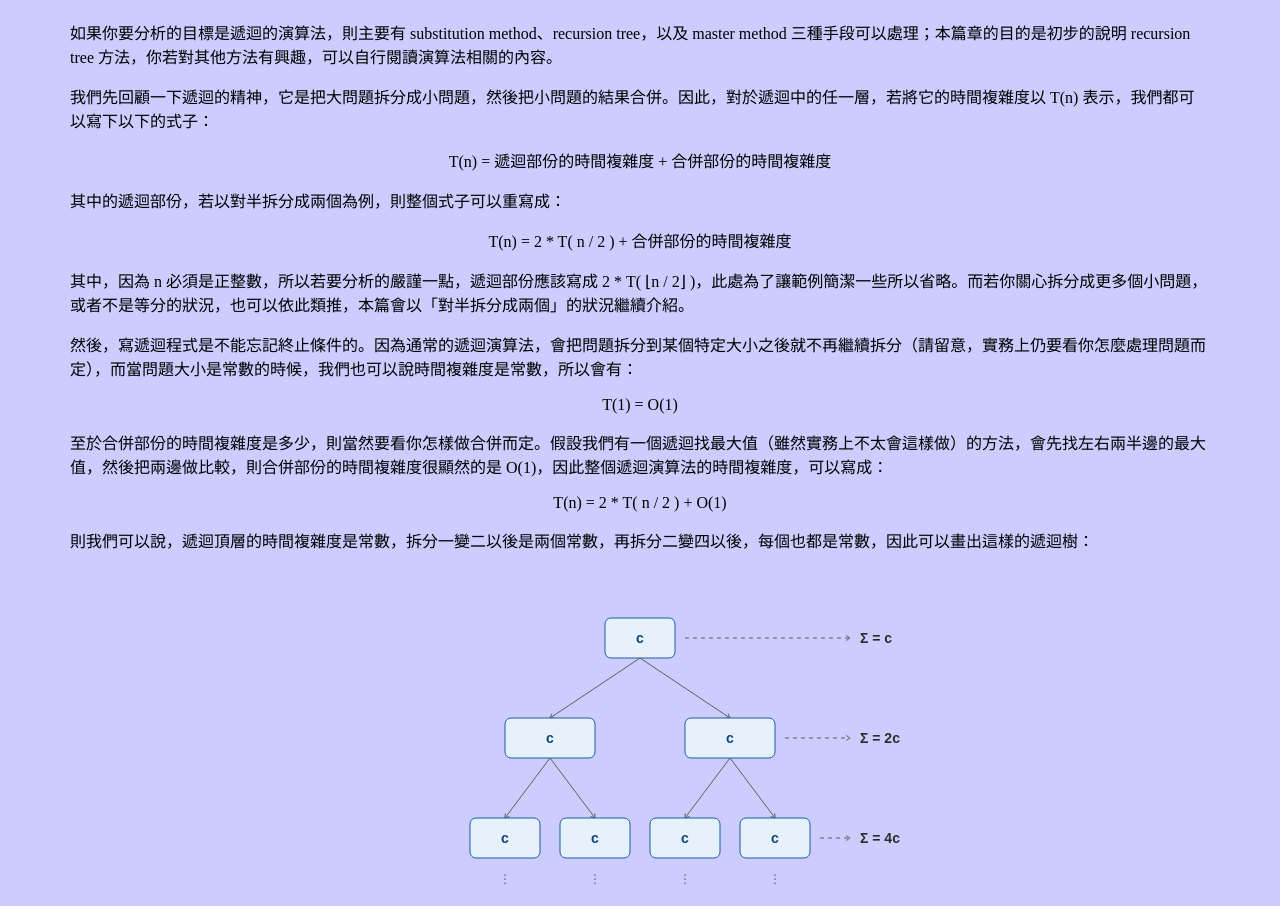
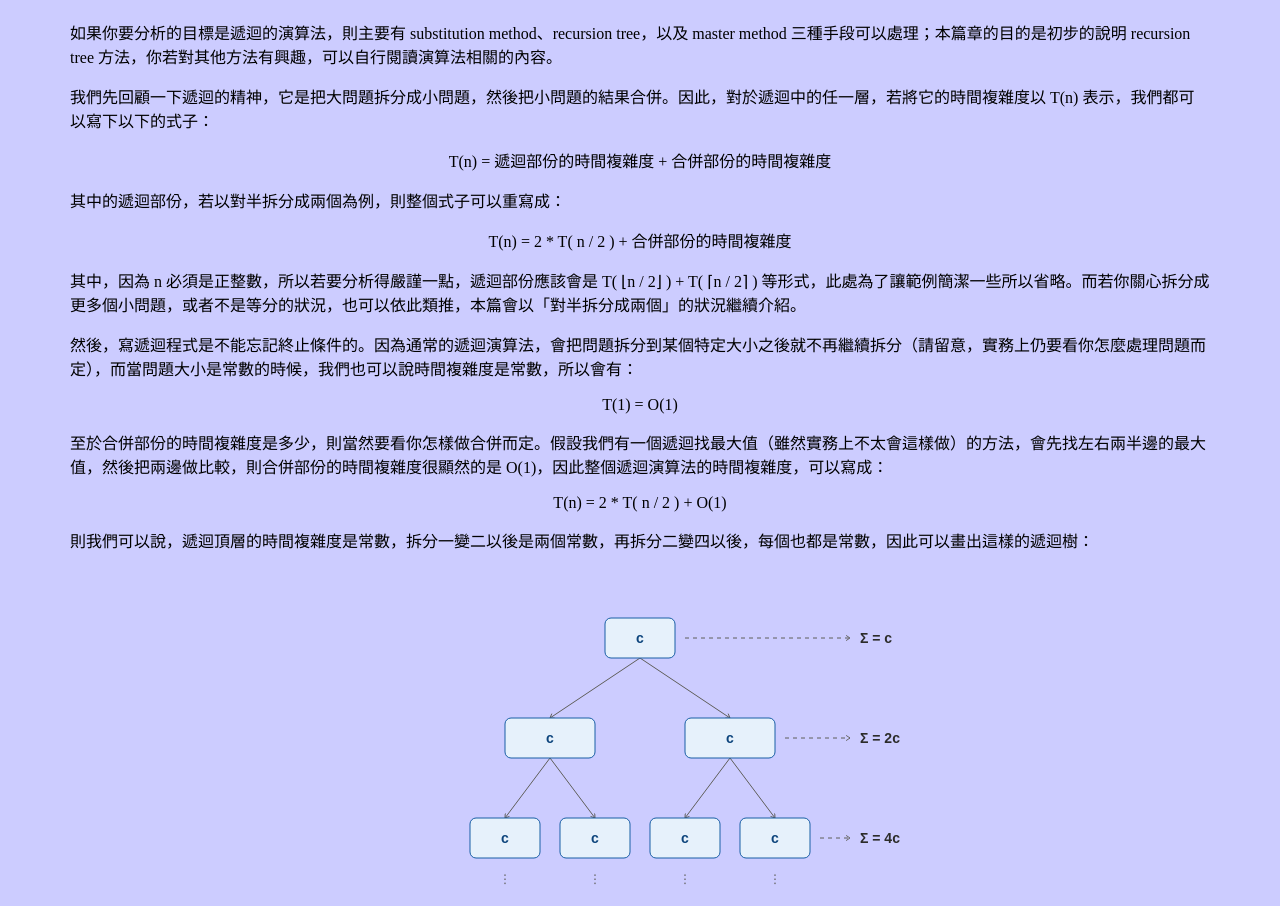
Before and after one commit to geniusturtle6174/data-structure-python-tutorial, a plain HTML site: page complexity_recu.htm in a window 1280 px wide. Shown: the top 906 px of the page. Drawn offline with Linux system fonts and the light colour scheme.

Commit message:
Update comp

```diff
--- a/complexity_recu.htm
+++ b/complexity_recu.htm
@@ -23,7 +23,7 @@
 
 <p style="text-align:center">T(n) = 2 * T( n / 2 ) + 合併部份的時間複雜度</p>
 
-<p>其中，因為 n 必須是正整數，所以若要分析的嚴謹一點，遞迴部份應該寫成 2 * T( &lfloor;n / 2&rfloor; )，此處為了讓範例簡潔一些所以省略。而若你關心拆分成更多個小問題，或者不是等分的狀況，也可以依此類推，本篇會以「對半拆分成兩個」的狀況繼續介紹。</p>
+<p>其中，因為 n 必須是正整數，所以若要分析得嚴謹一點，遞迴部份應該會是 T( &lfloor;n / 2&rfloor; ) + T( &lceil;n / 2&rceil; ) 等形式，此處為了讓範例簡潔一些所以省略。而若你關心拆分成更多個小問題，或者不是等分的狀況，也可以依此類推，本篇會以「對半拆分成兩個」的狀況繼續介紹。</p>
 
 <p>然後，寫遞迴程式是不能忘記終止條件的。因為通常的遞迴演算法，會把問題拆分到某個特定大小之後就不再繼續拆分（請留意，實務上仍要看你怎麼處理問題而定），而當問題大小是常數的時候，我們也可以說時間複雜度是常數，所以會有：</p>
 
```
